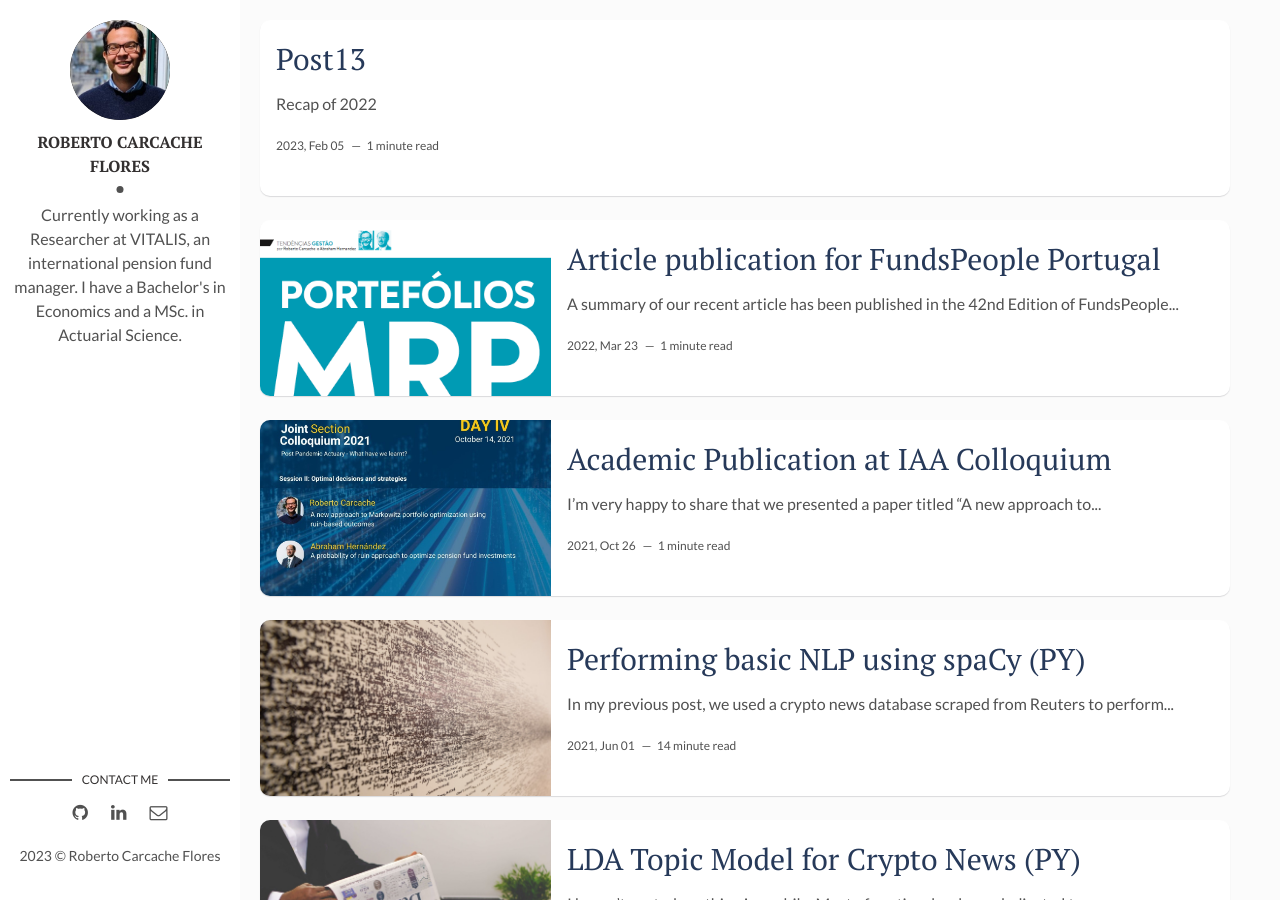
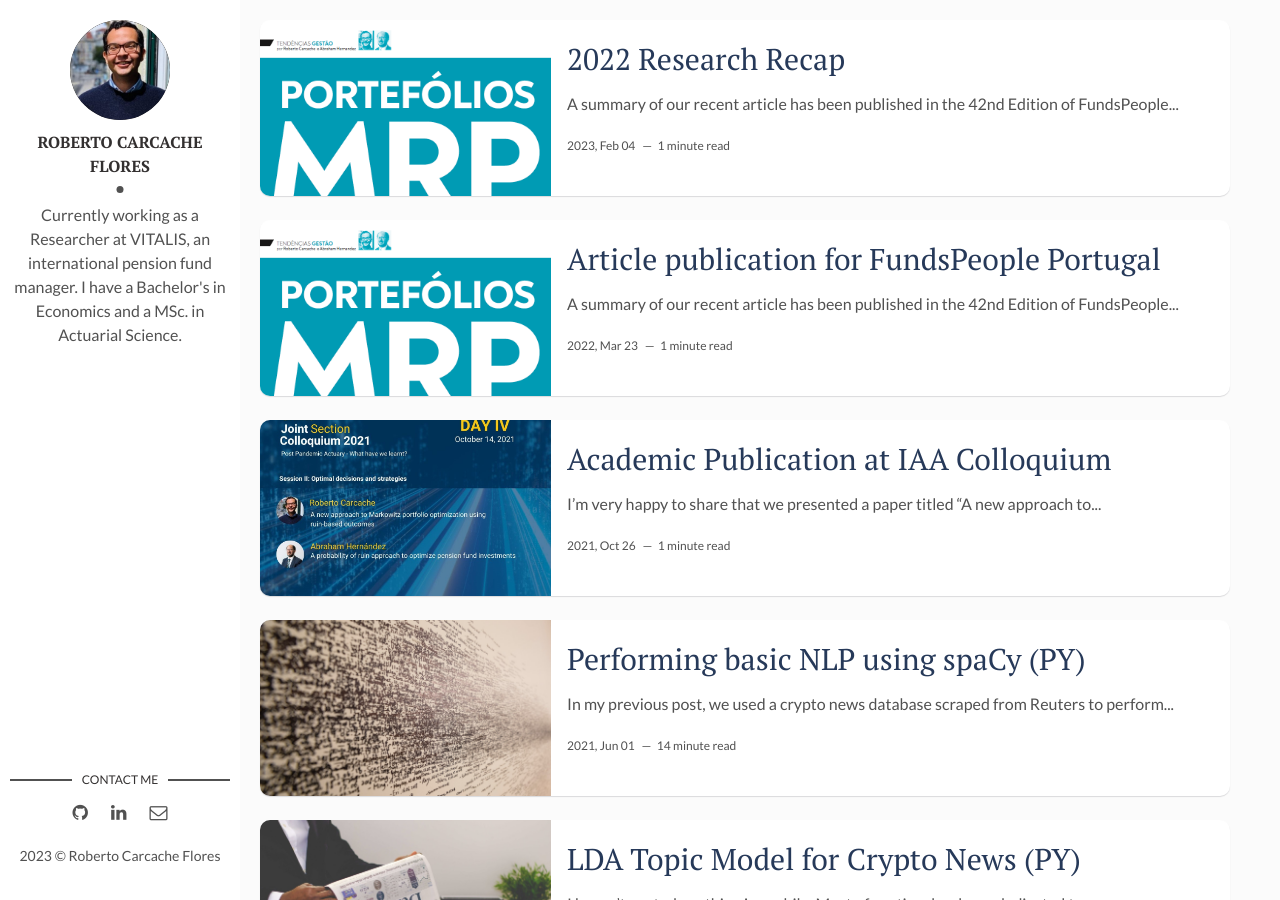
Before and after one commit to rcarcacheflores/Research, a Jekyll site: the page built from index.html, in a window 1280 px wide and 900 px high. Built offline with Jekyll 4.4.1, drawn with Linux system fonts in a browser that asks for light colours; the list of posts is cut into pages by our own code.

Commit message:
Update 2023-02-05-post13.md

```diff
--- a/_posts/2023-02-05-post13.md
+++ b/_posts/2023-02-05-post13.md
@@ -1 +1,11 @@
-Recap of 2022
+---
+layout: post
+title: 2022 Research Recap
+date: 2023-02-05 10:22:00 +1400
+description: Recap of research projects
+img: post12_fig1.png
+tags: [Research, Academic Publication, Quantitative Finance, Portfolio Management, Behavioral Science, Actuarial Science, Pensions]
+---
+
+
+A summary of our recent article has been published in the [42nd Edition of FundsPeople Portugal](https://fundspeople.com/pt/revista/revista-fundspeople-42-os-fundos-com-rating-fundspeople-2022/?utm_source=linkedin&utm_medium=social&utm_campaign=&utm_term=&utm_content=). Unfortunately, the article is only in Portuguese, but it's a nice introduction to the work we have been doing at VITALIS.
```
